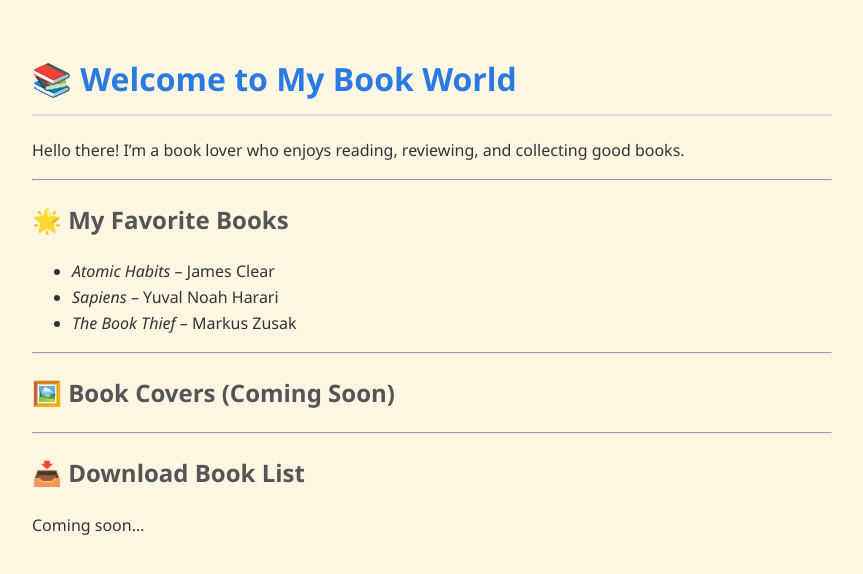
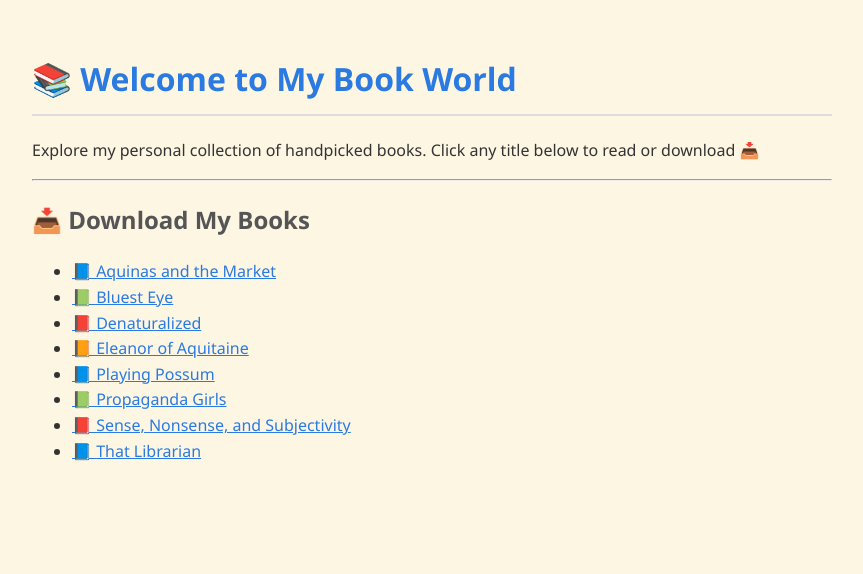
Before and after one commit to bs-alt/Books, a Jekyll site: the page built from index.md, in a window 1280 px wide. Shown: the top 574 px of the page, without its empty margins (208-1071 px from the left). Built offline with Jekyll 4.4.1, drawn with Linux system fonts in a browser that asks for light colours.

Commit message:
Update index.md

```diff
--- a/index.md
+++ b/index.md
@@ -5,22 +5,17 @@
 
 # 📚 Welcome to My Book World
 
-Hello there! I'm a book lover who enjoys reading, reviewing, and collecting good books.
+Explore my personal collection of handpicked books. Click any title below to read or download 📥
 
 ---
 
-## 🌟 My Favorite Books
+## 📥 Download My Books
 
-- *Atomic Habits* – James Clear
-- *Sapiens* – Yuval Noah Harari
-- *The Book Thief* – Markus Zusak
-
----
-
-## 🖼️ Book Covers (Coming Soon)
-
----
-
-## 📥 Download Book List
-
-Coming soon...
+- [📘 Aquinas and the Market](Aquinas%20and%20the%20Market.pdf)
+- [📗 Bluest Eye](Bluest%20eye.pdf)
+- [📕 Denaturalized](Denaturalized.pdf)
+- [📙 Eleanor of Aquitaine](Eleanor%20of%20Aquitaine%20.pdf)
+- [📘 Playing Possum](Playing%20Possum.pdf)
+- [📗 Propaganda Girls](Propaganda%20Girls.pdf)
+- [📕 Sense, Nonsense, and Subjectivity](Sense,%20Nonsense,%20and%20Subjectivity.pdf)
+- [📘 That Librarian](That%20Librarian%20.pdf)
```
